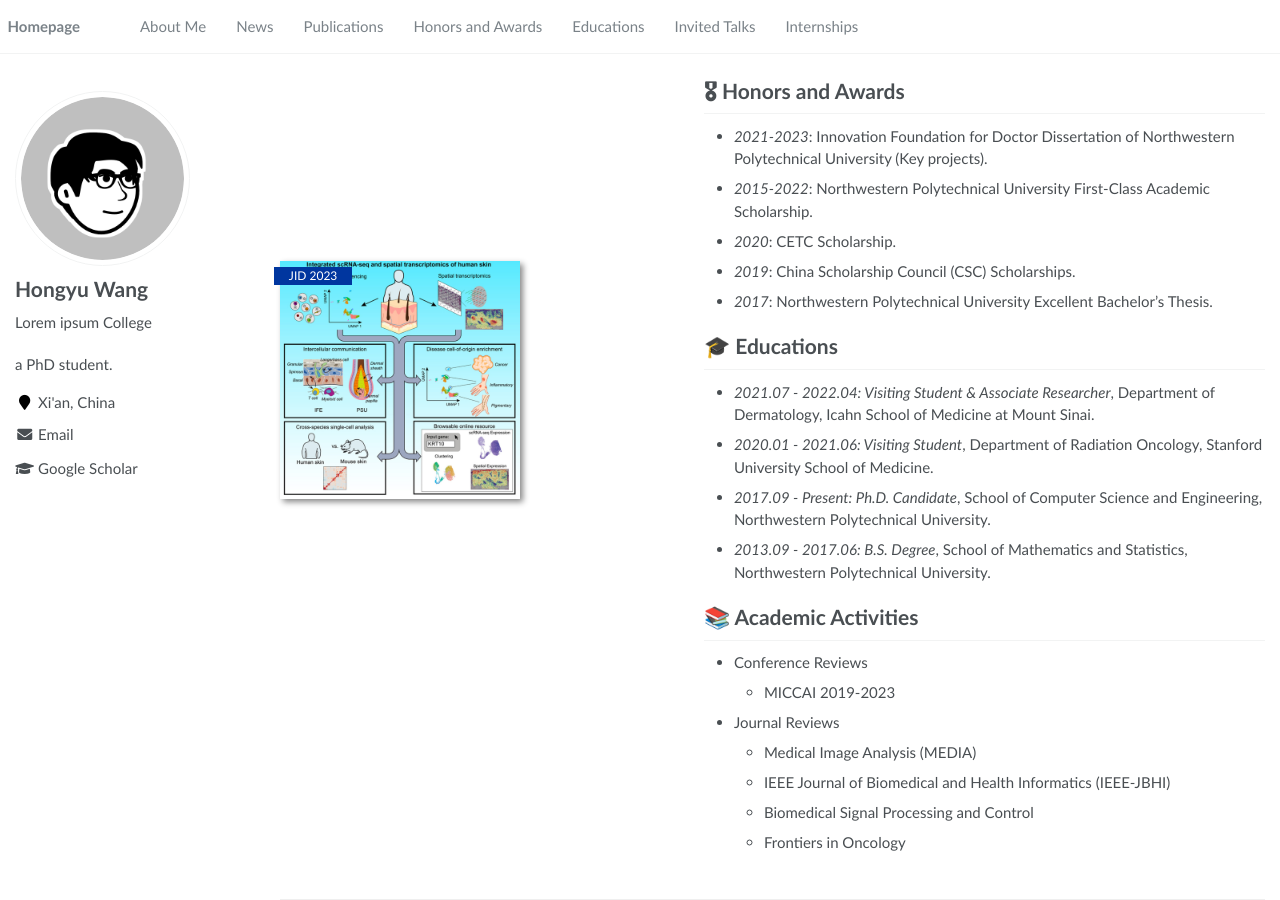
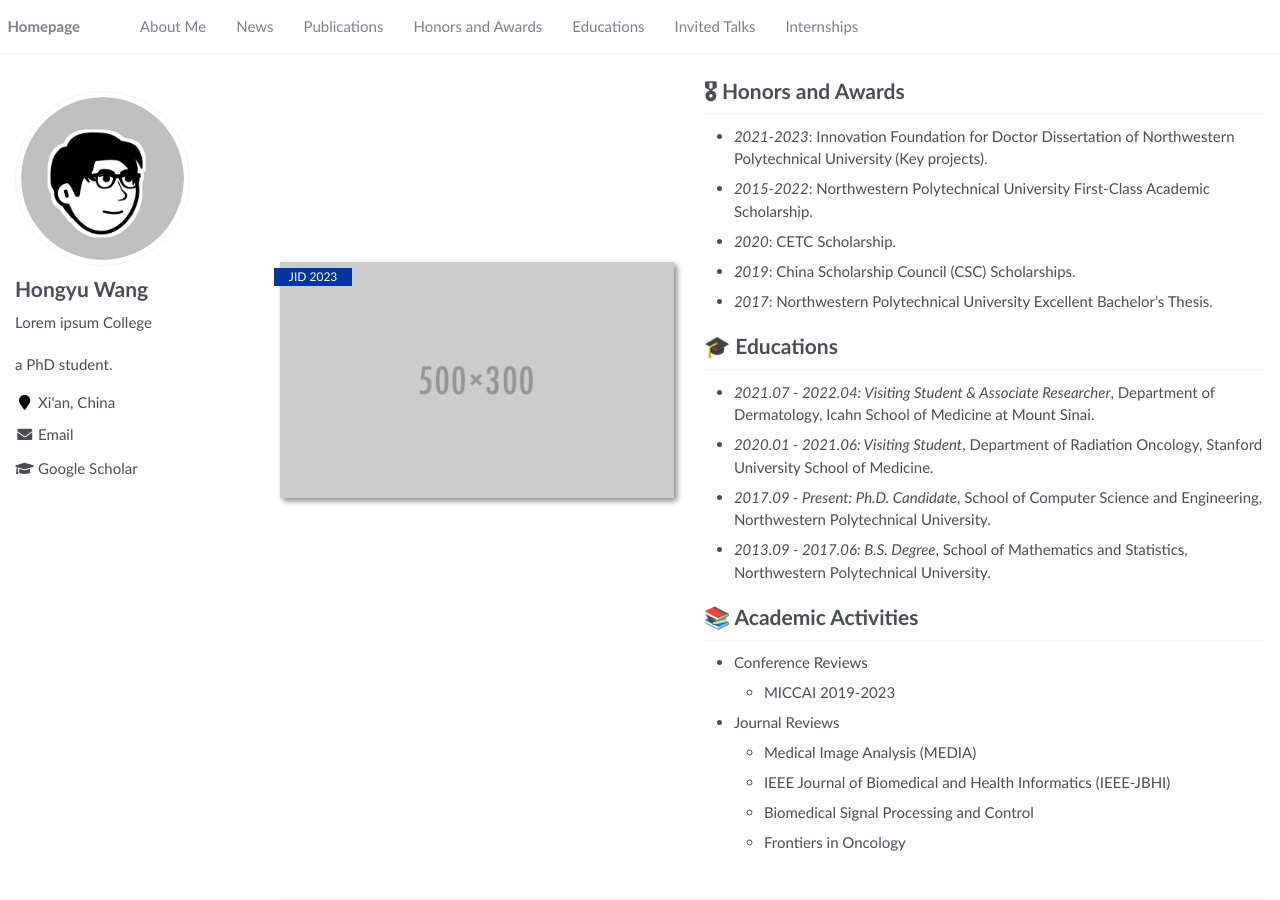
Before and after one commit to hywang01/hywang01.github.io, a Jekyll site: the page built from _pages/about.md, in a window 1280 px wide and 900 px high, scrolled down 700 px. Built offline with Jekyll 4.4.1, drawn with Linux system fonts in a browser that asks for light colours.

Commit message:
Update about.md

```diff
--- a/_pages/about.md
+++ b/_pages/about.md
@@ -39,7 +39,7 @@
 </div>
 </div>
 
-<div class='paper-box'><div class='paper-box-image'><div><div class="badge">JID 2023</div><img src='images/JID2023.png' alt="sym" width="80%"></div></div>
+<div class='paper-box'><div class='paper-box-image'><div><div class="badge">JID 2023</div><img src='images/500x300.png' alt="sym" width="100%"></div></div>
 <div class='paper-box-text' markdown="1">
 
 [Single-cell and Spatial Transcriptomic Analysis of Human Skin Delineates Intercellular Communication and Pathogenic Cells](https://ieeexplore.ieee.org/document/8760405)
```
